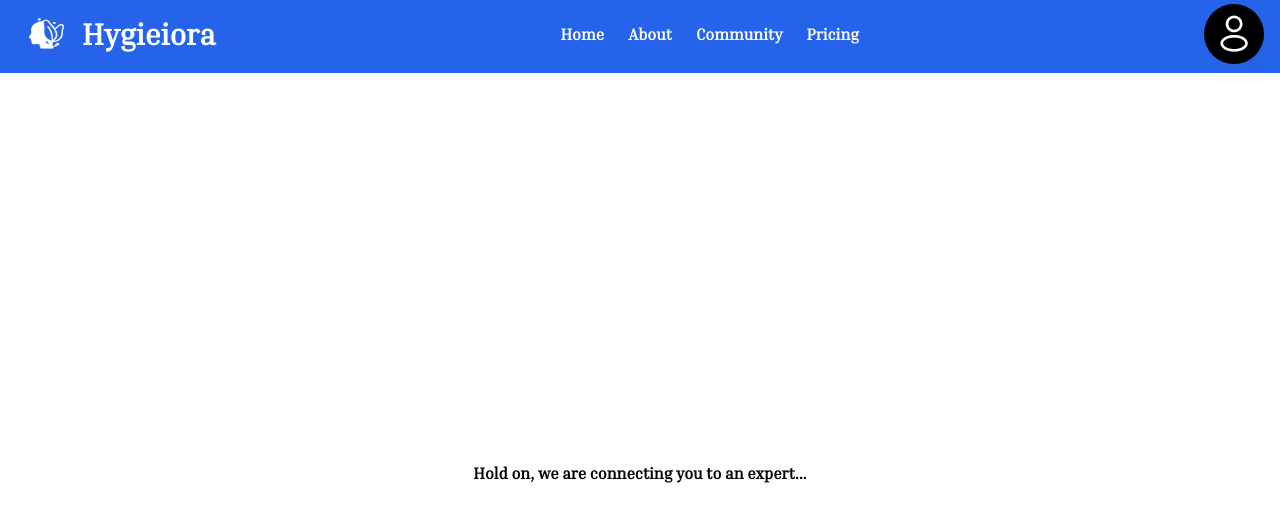
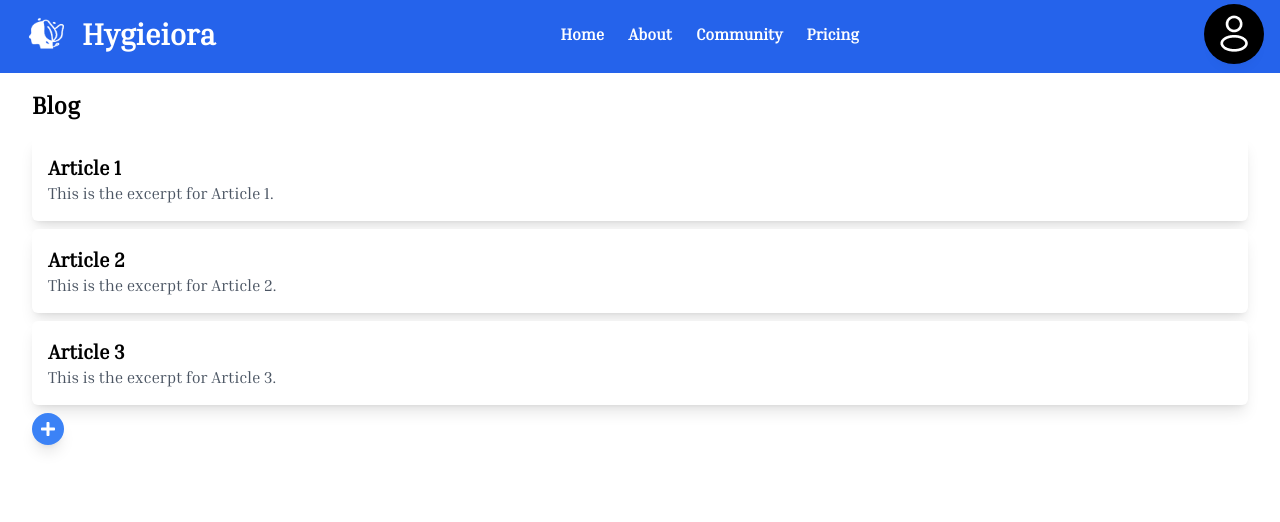
Before and after one commit to Hygieiora/frontend, a Next.js app: page /Pages/Blog_Post in a window 1280 px wide. Shown: the top 522 px of the page. Built offline with nearby package versions, Linux system fonts and the light colour scheme.

Commit message:
added Blog page

```diff
--- /dev/null
+++ b/app/(components)/AddButton.jsx
@@ -0,0 +1,57 @@
+import React, { useState } from "react";
+// import { PlusIcon } from "@heroicons/react/solid"; // Importing react icons
+import { FaPlus } from "react-icons/fa";
+
+
+// This component represents the add button used to create new articles.
+const AddButton = ({ onAdd }) => {
+  const [showForm, setShowForm] = useState(false);
+  const [title, setTitle] = useState("");
+  const [excerpt, setExcerpt] = useState("");
+
+  const handleSubmit = (e) => {
+    e.preventDefault();
+    onAdd({ title, excerpt });
+    setTitle("");
+    setExcerpt("");
+    setShowForm(false);
+  };
+
+  return (
+    <div>
+      <button
+        onClick={() => setShowForm(!showForm)}
+        className="bg-blue-500 p-2 rounded-full shadow-lg text-white"
+      >
+        <FaPlus />
+      </button>
+      {showForm && (
+        <form onSubmit={handleSubmit} className="mt-4">
+          <input
+            type="text"
+            placeholder="Title"
+            value={title}
+            onChange={(e) => setTitle(e.target.value)}
+            className="p-2 mb-2 w-full"
+            required
+          />
+          <textarea
+            placeholder="Excerpt"
+            value={excerpt}
+            onChange={(e) => setExcerpt(e.target.value)}
+            className="p-2 mb-2 w-full"
+            required
+          />
+          <button
+            type="submit"
+            className="bg-blue-500 p-2 rounded-full shadow-lg text-white"
+          >
+            Add Article
+          </button>
+        </form>
+      )}
+    </div>
+  );
+};
+
+export default AddButton;
--- /dev/null
+++ b/app/(components)/ArticleCard.jsx
@@ -0,0 +1,13 @@
+import React from "react";
+
+// This component represents each individual article card on the blog page.
+const ArticleCard = ({ title, excerpt }) => {
+  return (
+    <div className="p-4 bg-white my-2 rounded-md shadow-lg">
+      <h2 className="text-xl font-bold">{title}</h2>
+      <p className="text-gray-600">{excerpt}</p>
+    </div>
+  );
+};
+
+export default ArticleCard;
--- a/app/Pages/Blog_Post/page.jsx
+++ b/app/Pages/Blog_Post/page.jsx
@@ -1,15 +1,37 @@
-// import SideNav from "./(components)/sideNav";
-const BlogPost = () => {
+"use client";
+import React, { useState } from "react";
+import ArticleCard from "../../(components)/ArticleCard";
+// import AddButton from "../../components/AddButton";
+import AddButton from "../../(components)/AddButton";
+import SideNav from "../../(components)/sideNav";
+
+// The main page component that renders article cards and the add button.
+const HomePage = () => {
+  const [articles, setArticles] = useState([
+    { title: "Article 1", excerpt: "This is the excerpt for Article 1." },
+    { title: "Article 2", excerpt: "This is the excerpt for Article 2." },
+    { title: "Article 3", excerpt: "This is the excerpt for Article 3." },
+  ]);
+
+  const handleAddArticle = (article) => {
+    setArticles([article, ...articles]);
+  };
+
   return (
     <>
-      {/* <SideNav /> */}
-      <main className=" min-h-screen p-4 flex justify-center items-center">
-        <h1 className=" font-black">
-          Hold on, we are connecting you to an expert...
-        </h1>
-      </main>
+      <div className="p-4 ml-4 mr-4">
+        <h1 className="text-2xl font-bold mb-4">Blog</h1>
+        {articles.map((article, index) => (
+          <ArticleCard
+            key={index}
+            title={article.title}
+            excerpt={article.excerpt}
+          />
+        ))}
+        <AddButton onAdd={handleAddArticle} />
+      </div>
     </>
   );
 };
 
-export default BlogPost;
+export default HomePage;
--- a/package.json
+++ b/package.json
@@ -13,6 +13,7 @@
     "@emotion/styled": "^11.11.0",
     "@fontsource/roboto": "^5.0.8",
     "@headlessui/react": "^1.7.18",
+    "@heroicons/react": "^1.0.6",
     "@material-tailwind/react": "^2.1.9",
     "@mui/icons-material": "^5.14.19",
     "@mui/material": "^5.14.19",
```
Also changed, not shown: 1 other file (tests, documents, lock files or other folders).
